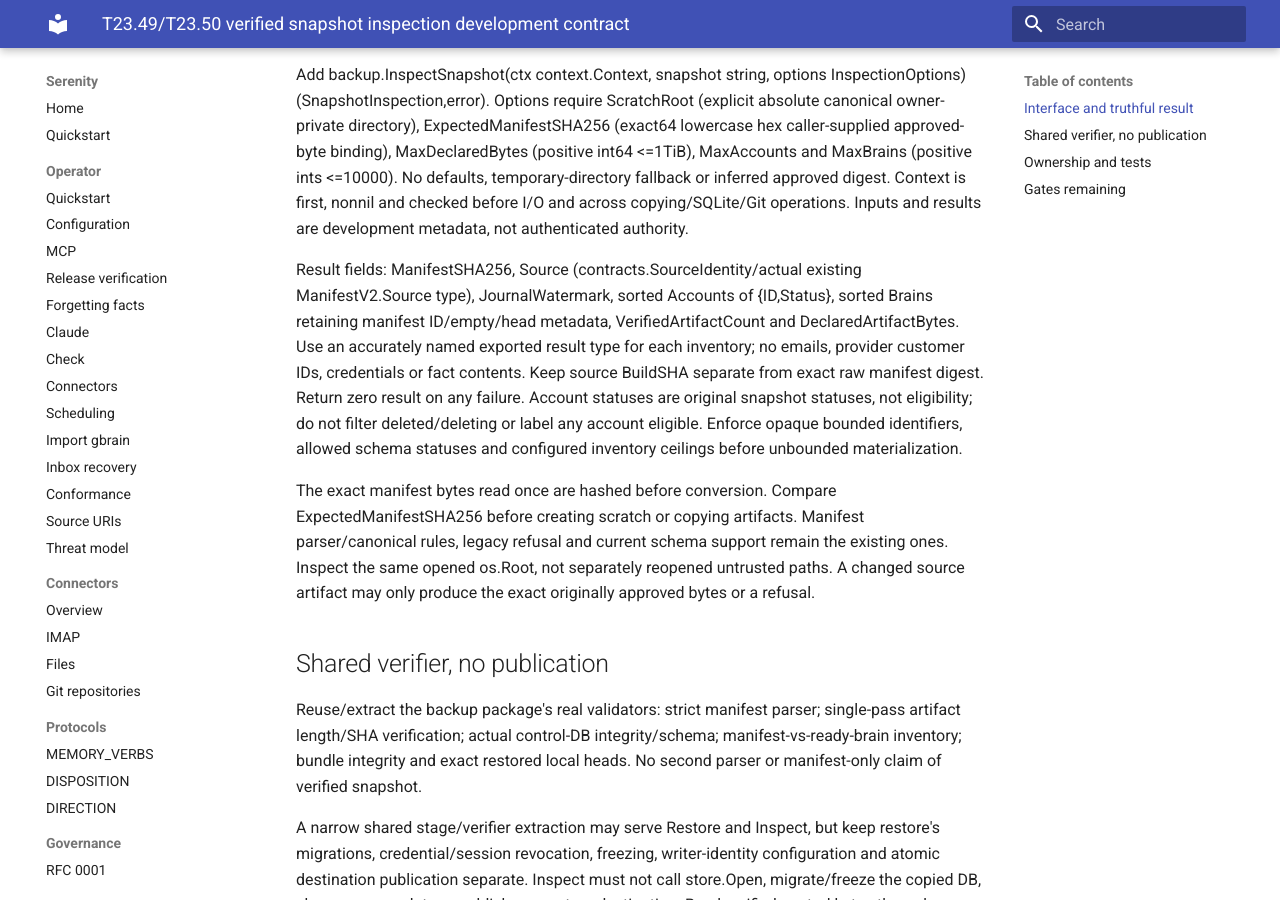
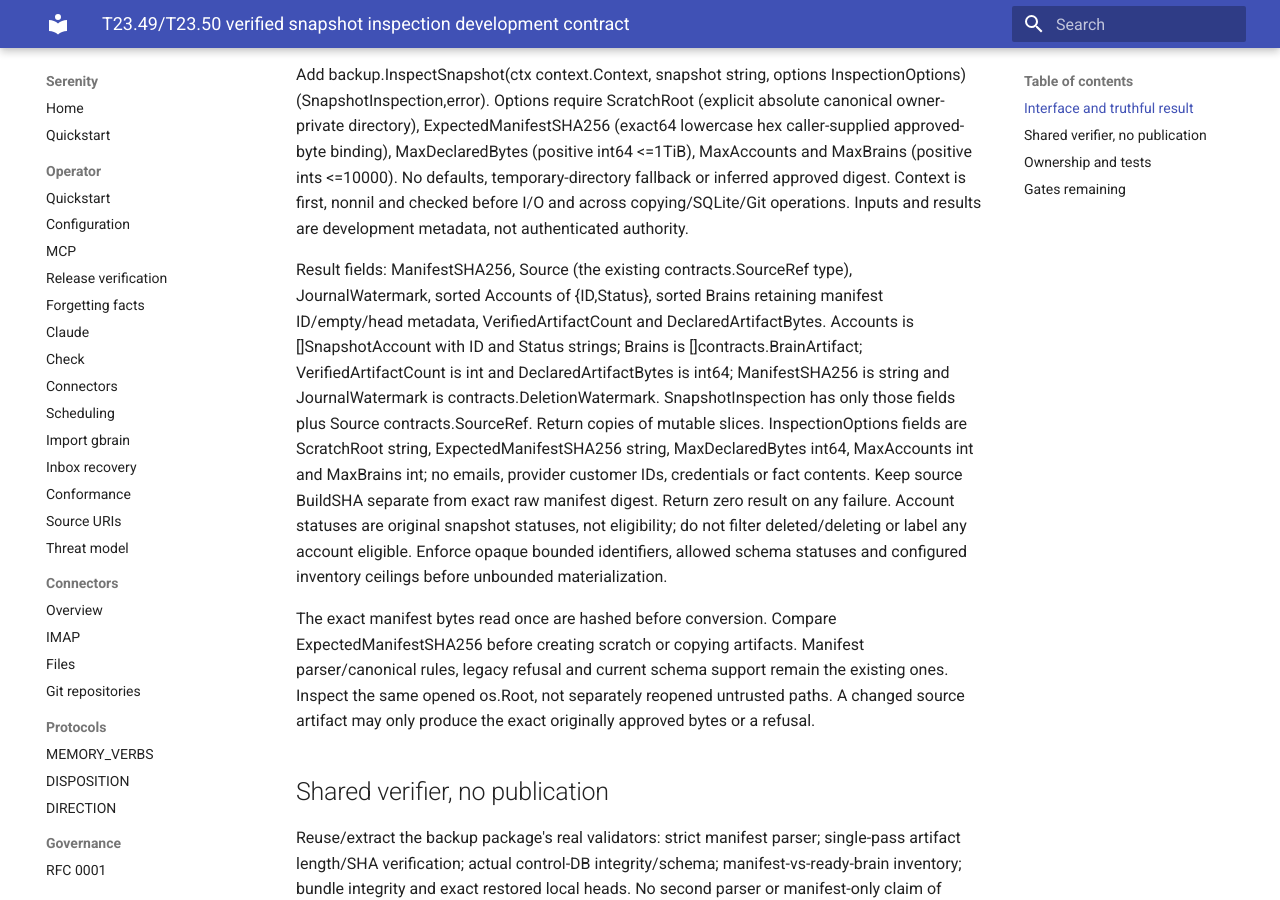
Before and after one commit to sirerun/serenity, an MkDocs documentation site: the page built from docs/plans/t23-50-snapshot-inspection-development-contract-2026-10-01.md, in a window 1280 px wide and 900 px high, scrolled down 378 px. Built offline with MkDocs 1.6.1 and Material for MkDocs 9.7.7, drawn with Linux system fonts in a browser that asks for light colours.

Commit message:
docs: pin concrete inspection metadata types

```diff
--- a/docs/plans/t23-50-snapshot-inspection-development-contract-2026-10-01.md
+++ b/docs/plans/t23-50-snapshot-inspection-development-contract-2026-10-01.md
@@ -6,7 +6,7 @@ Coordinator integration handshake v1, based on merged main340 6d62fe8 and design
 
 Add backup.InspectSnapshot(ctx context.Context, snapshot string, options InspectionOptions) (SnapshotInspection,error). Options require ScratchRoot (explicit absolute canonical owner-private directory), ExpectedManifestSHA256 (exact64 lowercase hex caller-supplied approved-byte binding), MaxDeclaredBytes (positive int64 <=1TiB), MaxAccounts and MaxBrains (positive ints <=10000). No defaults, temporary-directory fallback or inferred approved digest. Context is first, nonnil and checked before I/O and across copying/SQLite/Git operations. Inputs and results are development metadata, not authenticated authority.
 
-Result fields: ManifestSHA256, Source (contracts.SourceIdentity/actual existing ManifestV2.Source type), JournalWatermark, sorted Accounts of {ID,Status}, sorted Brains retaining manifest ID/empty/head metadata, VerifiedArtifactCount and DeclaredArtifactBytes. Use an accurately named exported result type for each inventory; no emails, provider customer IDs, credentials or fact contents. Keep source BuildSHA separate from exact raw manifest digest. Return zero result on any failure. Account statuses are original snapshot statuses, not eligibility; do not filter deleted/deleting or label any account eligible. Enforce opaque bounded identifiers, allowed schema statuses and configured inventory ceilings before unbounded materialization.
+Result fields: ManifestSHA256, Source (the existing contracts.SourceRef type), JournalWatermark, sorted Accounts of {ID,Status}, sorted Brains retaining manifest ID/empty/head metadata, VerifiedArtifactCount and DeclaredArtifactBytes. Accounts is []SnapshotAccount with ID and Status strings; Brains is []contracts.BrainArtifact; VerifiedArtifactCount is int and DeclaredArtifactBytes is int64; ManifestSHA256 is string and JournalWatermark is contracts.DeletionWatermark. SnapshotInspection has only those fields plus Source contracts.SourceRef. Return copies of mutable slices. InspectionOptions fields are ScratchRoot string, ExpectedManifestSHA256 string, MaxDeclaredBytes int64, MaxAccounts int and MaxBrains int; no emails, provider customer IDs, credentials or fact contents. Keep source BuildSHA separate from exact raw manifest digest. Return zero result on any failure. Account statuses are original snapshot statuses, not eligibility; do not filter deleted/deleting or label any account eligible. Enforce opaque bounded identifiers, allowed schema statuses and configured inventory ceilings before unbounded materialization.
 
 The exact manifest bytes read once are hashed before conversion. Compare ExpectedManifestSHA256 before creating scratch or copying artifacts. Manifest parser/canonical rules, legacy refusal and current schema support remain the existing ones. Inspect the same opened os.Root, not separately reopened untrusted paths. A changed source artifact may only produce the exact originally approved bytes or a refusal.
 
```
